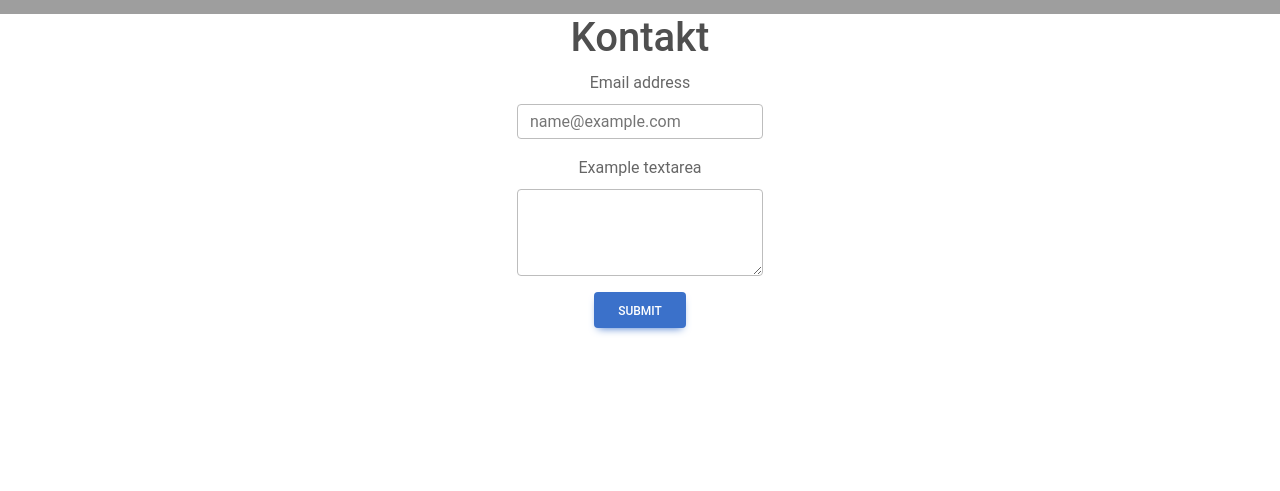
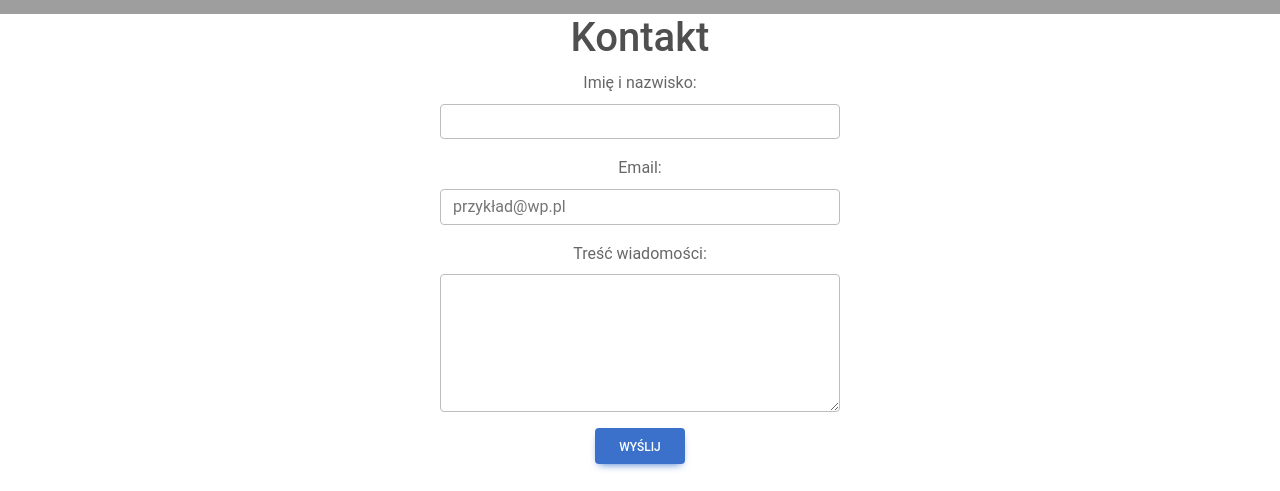
Before and after one commit to Grzesiek333/Zakodomki, a React (Vite) app: page /contact in a window 1280 px wide. Shown: the part 306-797 px from the top of the page. Built offline with nearby package versions, Linux system fonts and the light colour scheme; grey boxes are pictures that could not be loaded.

Commit message:
add_contact_name

```diff
--- a/src/components/form_input.jsx
+++ b/src/components/form_input.jsx
@@ -5,17 +5,36 @@ import supabase from '../services/supabase';
 
 function FormInput() {
   const [message, setMessage] = useState([]);
-  const [email, setEmail] = useState([]);
+  const [email, setEmail] = useState('');
+  const [name, setName] = useState('');
   const [submitted, setSubmitted] = useState(false);
+  const [emailError, setEmailError] = useState('');
+
+  function validateEmail(email) {
+    const re = /^[^\s@]+@[^\s@]+\.[^\s@]+$/;
+    return re.test(email);
+  }
 
   async function onSaveMessage(e) {
     e.preventDefault();
 
     const formElements = e.currentTarget.elements;
+    const emailValue = formElements[1].value;
+
+    if (!validateEmail(emailValue)) {
+      setEmailError('Podaj poprawny adres email.');
+      return;
+    }
 
     const { data, error } = await supabase
       .from('contact_message')
-      .insert([{ message: formElements[1].value, email: formElements[0].value }])
+      .insert([
+        {
+          message: formElements[2].value,
+          email: formElements[1].value,
+          name: formElements[0].value,
+        }
+      ])
       .select();
 
     if (!error) {
@@ -23,7 +42,7 @@ function FormInput() {
       console.log(data);
 
       setMessage(prev => [...prev, data[0]]);
-      setEmail(prev => [...prev, data[0]]);
+      setEmailError('');
       setSubmitted(true); // Ustaw potwierdzenie wysłania wiadomości
 
       return;
@@ -40,16 +59,30 @@ function FormInput() {
         </div>
       ) : (
         <Form onSubmit={onSaveMessage}>
-          <Form.Group className="mb-3" controlId="exampleForm.ControlInput1">
-            <Form.Label>Email address</Form.Label>
-            <Form.Control type="email" placeholder="name@example.com" />
+          <Form.Group className="mb-3" controlId="exampleForm.ControlInputName">
+            <Form.Label>Imię i nazwisko:</Form.Label>
+            <Form.Control
+              type="text"
+              value={name}
+              onChange={(e) => setName(e.target.value)}
+            />
+          </Form.Group>
+          <Form.Group className="mb-3" controlId="exampleForm.ControlInputEmail">
+            <Form.Label>Email:</Form.Label>
+            <Form.Control
+              type="email"
+              placeholder="przykład@wp.pl"
+              value={email}
+              onChange={(e) => setEmail(e.target.value)}
+            />
+            <p style={{ color: 'red' }}>{emailError}</p>
           </Form.Group>
           <Form.Group className="mb-3" controlId="exampleForm.ControlTextarea1">
-            <Form.Label>Example textarea</Form.Label>
-            <Form.Control as="textarea" rows={3} />
+            <Form.Label>Treść wiadomości:</Form.Label>
+            <Form.Control as="textarea" rows={5} style={{ width: '400px' }} />
           </Form.Group>
           <Button variant="primary" type="submit">
-            Submit
+            Wyślij
           </Button>
         </Form>
       )}
```
